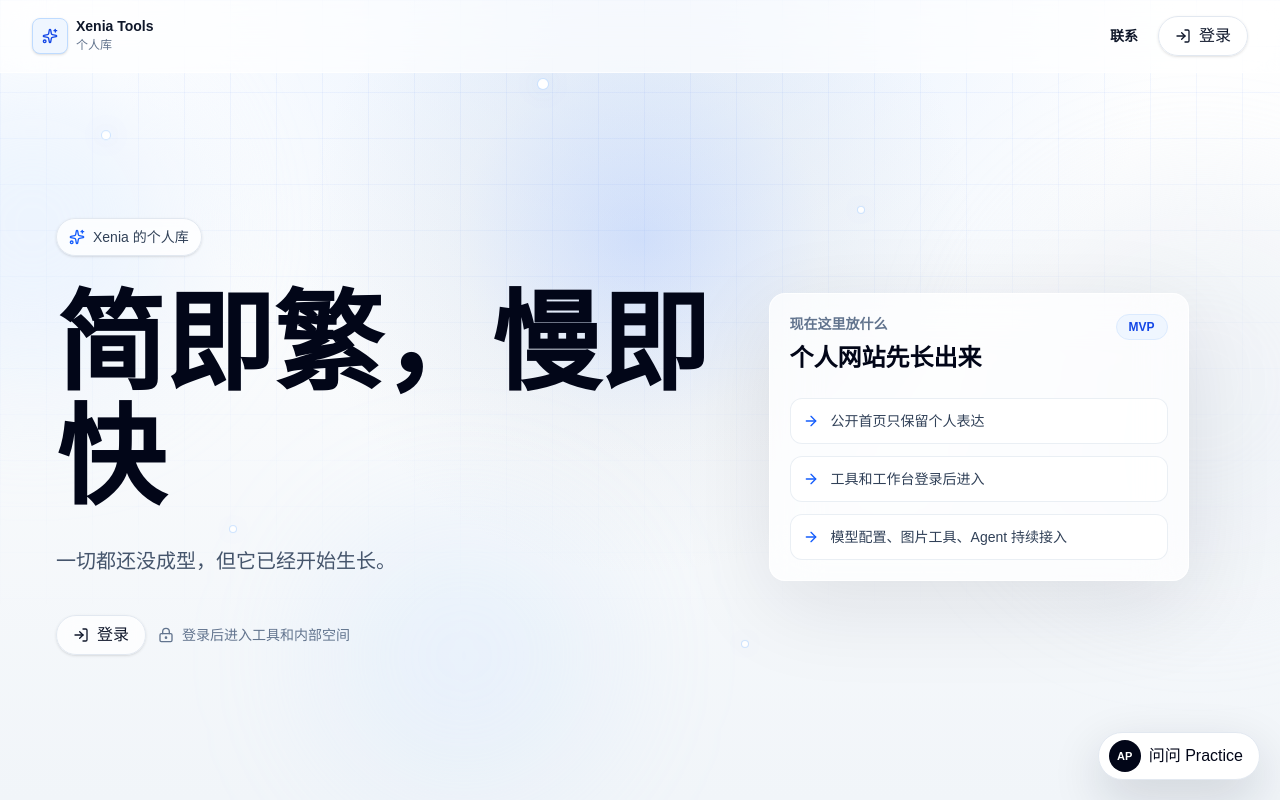
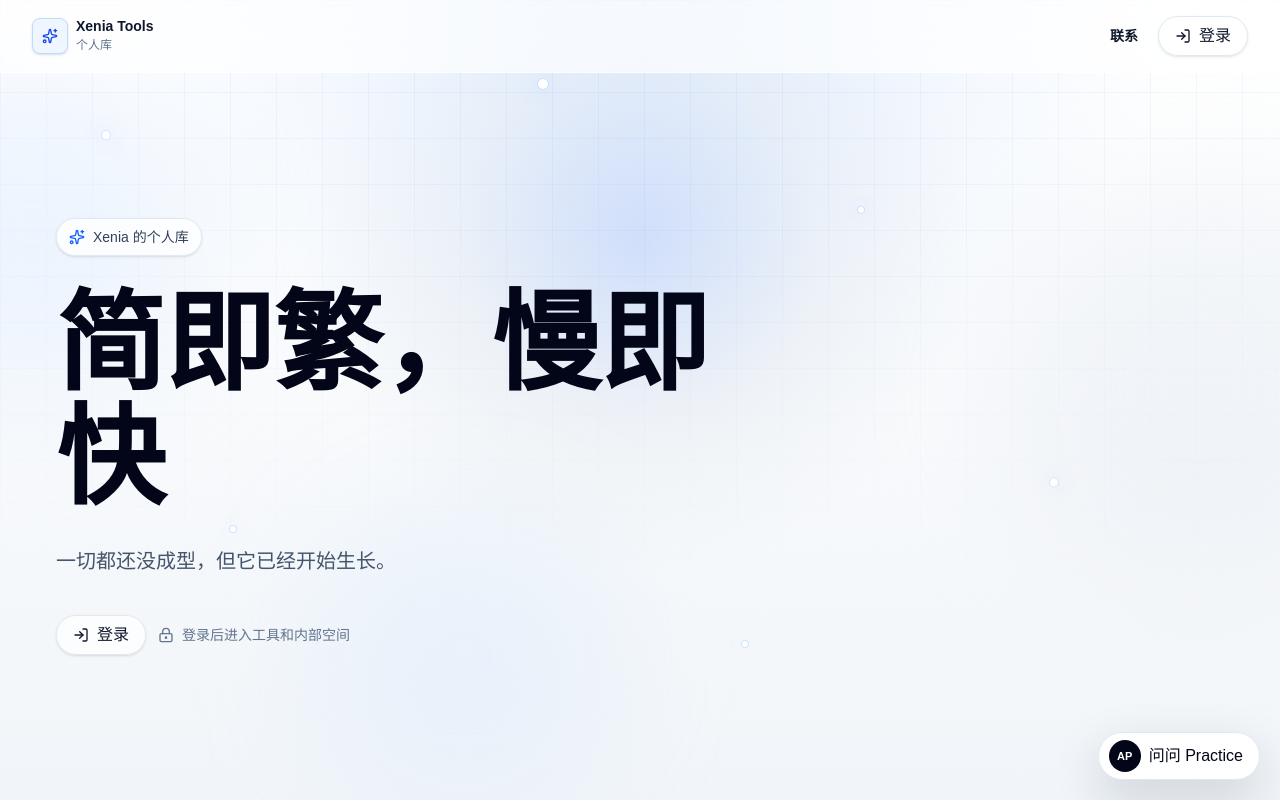
Before and after one commit to xenia-yxy/My_Tool_Web, a Next.js app: page / in a window 1280 px wide. Built offline with nearby package versions, Linux system fonts and the light colour scheme.

Commit message:
fix: surface account settings in workspace

```diff
--- a/src/components/home/hero-section.tsx
+++ b/src/components/home/hero-section.tsx
@@ -1,10 +1,10 @@
-import { ArrowRight, LockKeyhole, Sparkles } from "lucide-react";
+import { LockKeyhole, Sparkles } from "lucide-react";
 import { LoginPrompt } from "@/components/home/login-prompt";
 import { homeCopy } from "@/content/home-copy";
 
 export function HeroSection() {
   return (
-    <section className="mx-auto grid w-full max-w-[1500px] flex-1 items-center gap-10 px-5 py-12 sm:py-16 lg:grid-cols-[minmax(0,0.95fr)_420px] lg:px-10 xl:px-14">
+    <section className="mx-auto flex w-full max-w-[1500px] flex-1 items-center px-5 py-12 sm:py-16 lg:px-10 xl:px-14">
       <div className="max-w-5xl pt-6 lg:pt-0">
         <div className="mb-8 inline-flex items-center gap-2 rounded-full border border-slate-200 bg-white/78 px-3 py-2 text-sm font-medium text-slate-700 shadow-sm backdrop-blur">
           <Sparkles aria-hidden="true" className="h-4 w-4 text-blue-600" />
@@ -27,32 +27,6 @@ export function HeroSection() {
           </span>
         </div>
       </div>
-
-      <aside className="w-full max-w-md justify-self-start rounded-2xl border border-white/80 bg-white/72 p-5 shadow-[0_24px_90px_rgba(15,23,42,0.10)] backdrop-blur-xl lg:justify-self-end">
-        <div className="flex items-start justify-between gap-4">
-          <div>
-            <p className="text-sm font-semibold text-slate-500">{homeCopy.sideEyebrow}</p>
-            <h2 className="mt-2 text-2xl font-semibold text-slate-950">
-              {homeCopy.sideTitle}
-            </h2>
-          </div>
-          <span className="rounded-full border border-blue-100 bg-blue-50 px-3 py-1 text-xs font-semibold text-blue-700">
-            {homeCopy.sideBadge}
-          </span>
-        </div>
-
-        <div className="mt-6 grid gap-3">
-          {homeCopy.sideItems.map((item) => (
-            <div
-              className="flex items-center gap-3 rounded-xl border border-slate-200/70 bg-white/78 px-3 py-3 text-sm text-slate-700"
-              key={item}
-            >
-              <ArrowRight aria-hidden="true" className="h-4 w-4 text-blue-600" />
-              {item}
-            </div>
-          ))}
-        </div>
-      </aside>
     </section>
   );
 }
--- a/src/components/tools/dashboard-quick-actions.tsx
+++ b/src/components/tools/dashboard-quick-actions.tsx
@@ -1,5 +1,5 @@
 import Link from "next/link";
-import { CalendarDays, FileText, ImageIcon, LayoutGrid } from "lucide-react";
+import { CalendarDays, ImageIcon, KeyRound, UserRound } from "lucide-react";
 
 type QuickActionConfig = {
   label: string;
@@ -22,22 +22,22 @@ const actions: QuickActionConfig[] = [
     accent: "border-cyan-100 bg-cyan-50 text-cyan-700",
   },
   {
-    label: "写文章",
-    href: "/admin/notes/new",
-    icon: FileText,
+    label: "模型配置",
+    href: "/account/models",
+    icon: KeyRound,
     accent: "border-violet-100 bg-violet-50 text-violet-700",
   },
   {
-    label: "看书签",
-    href: "/tools/sites",
-    icon: LayoutGrid,
+    label: "用户中心",
+    href: "/account",
+    icon: UserRound,
     accent: "border-emerald-100 bg-emerald-50 text-emerald-700",
   },
 ];
 
 /**
  * 工作台快捷操作区。
- * 提供 4 个常用入口按钮：新建计划、快速生图、写文章、看书签。
+ * 提供 4 个常用入口按钮：新建计划、快速生图、模型配置、用户中心。
  */
 export function DashboardQuickActions() {
   return (
--- a/src/components/tools/nav-config.ts
+++ b/src/components/tools/nav-config.ts
@@ -6,14 +6,18 @@ import {
   Home,
   ImageIcon,
   Images,
+  KeyRound,
   LayoutGrid,
   LineChart,
   PackageCheck,
   PanelsTopLeft,
+  Settings,
   Shapes,
   Shirt,
   Sparkles,
   Store,
+  UserRound,
+  UsersRound,
   type LucideIcon,
 } from "lucide-react";
 
@@ -186,6 +190,31 @@ export const navGroups: NavGroup[] = [
       },
     ],
   },
+  {
+    id: "account",
+    label: "账户设置",
+    icon: Settings,
+    items: [
+      {
+        id: "account-models",
+        label: "模型配置",
+        href: "/account/models",
+        icon: KeyRound,
+      },
+      {
+        id: "account-users",
+        label: "登录用户",
+        href: "/account/users",
+        icon: UsersRound,
+      },
+      {
+        id: "account-home",
+        label: "用户中心",
+        href: "/account",
+        icon: UserRound,
+      },
+    ],
+  },
 ];
 
 /** 根据 pathname 获取当前激活的导航项 ID */
@@ -194,28 +223,27 @@ export function getActiveNavId(pathname: string): string | null {
     return "overview";
   }
 
-  for (const group of navGroups) {
-    for (const item of group.items) {
-      if (pathname.startsWith(item.href)) {
-        return item.id;
-      }
-    }
-  }
+  const activeItem = navGroups
+    .flatMap((group) => group.items)
+    .filter((item) => pathname.startsWith(item.href))
+    .sort((left, right) => right.href.length - left.href.length)[0];
 
-  return null;
+  return activeItem?.id ?? null;
 }
 
 /** 根据 pathname 获取当前激活的分组 ID */
 export function getActiveGroupId(pathname: string): string | null {
-  for (const group of navGroups) {
-    for (const item of group.items) {
-      if (pathname.startsWith(item.href)) {
-        return group.id;
-      }
-    }
-  }
+  const activeGroup = navGroups
+    .map((group) => ({
+      group,
+      item: group.items
+        .filter((item) => pathname.startsWith(item.href))
+        .sort((left, right) => right.href.length - left.href.length)[0],
+    }))
+    .filter((entry) => entry.item)
+    .sort((left, right) => right.item.href.length - left.item.href.length)[0];
 
-  return null;
+  return activeGroup?.group.id ?? null;
 }
 
 /** 获取所有导航项的扁平列表（含总览），用于移动端横向滚动导航 */
--- a/src/content/home-copy.ts
+++ b/src/content/home-copy.ts
@@ -9,12 +9,4 @@ export const homeCopy = {
   hero: "简即繁，慢即快",
   intro: "一切都还没成型，但它已经开始生长。",
   signInHint: "登录后进入工具和内部空间",
-  sideEyebrow: "现在这里放什么",
-  sideTitle: "个人网站先长出来",
-  sideBadge: "MVP",
-  sideItems: [
-    "公开首页只保留个人表达",
-    "工具和工作台登录后进入",
-    "模型配置、图片工具、Agent 持续接入",
-  ],
 } as const;
```
Also changed, not shown: 1 other file (tests, documents, lock files or other folders).
